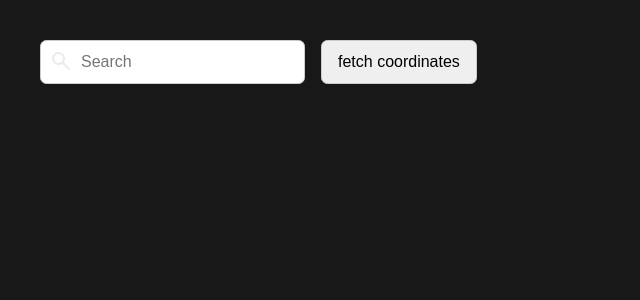
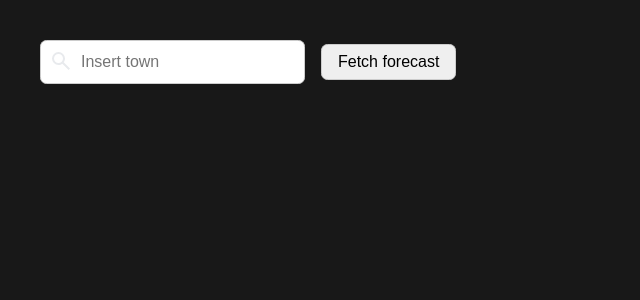
Before and after one commit to rzokdiewka/weatherForecast, a Vue app in the folder weatherForecast/: page / in a window 1280 px wide. Shown: the top 300 px of the page, without its empty margins (0-640 px from the left). Built offline with nearby package versions, Linux system fonts and the light colour scheme.

Commit message:
search on enter, fixes

```diff
--- a/weatherForecast/src/assets/main.css
+++ b/weatherForecast/src/assets/main.css
@@ -12,7 +12,6 @@ main {
   display: flex;
   flex-direction: column;
   justify-content: space-around;
-  align-items: center;
   margin: 2rem;
 }
 
@@ -41,6 +40,9 @@ button:active {
 
 div {
   display: flex;
+  flex-direction: column;
+  align-items: center;
+  text-align: center;
 }
 
 table,
--- a/weatherForecast/src/components/ForecastFetcher.vue
+++ b/weatherForecast/src/components/ForecastFetcher.vue
@@ -103,14 +103,13 @@ watch(
   () => forecastData.value,
   () => {
     const data: WeatherData = transformData(forecastData.value)
-    console.log('forecast', data)
     emit('updateForecast', data)
   }
 )
 </script>
 
 <template>
-  <div v-if="town">{{ town }}, {{ timezone }}</div>
+  <span v-if="town">{{ town }}, {{ timezone }}</span>
 </template>
 
 <style scoped></style>
--- a/weatherForecast/src/components/TownSearch.vue
+++ b/weatherForecast/src/components/TownSearch.vue
@@ -1,15 +1,27 @@
 <script setup lang="ts">
-import { ref, watch } from 'vue'
+import { onMounted, ref, watch } from 'vue'
 
 const townInput = ref()
 let queryParams = null
 const townCoordinatesUrl = ref()
 const lon = ref()
 const lat = ref()
-const name = ref()
+const name = ref(null)
 const refresh = ref<boolean>(false)
 
 const emit = defineEmits(['updateCoordinates', 'refresh'])
+let input: HTMLDataElement = document.getElementById("search-input")
+
+onMounted(()=> {
+  input = document.getElementById("search-input")
+
+  input.addEventListener("keypress", function(event) {
+    if (event.key === "Enter") {
+      event.preventDefault();
+      document.getElementById("search-button").click()
+    }
+  });
+})
 
 const getTownCoordinates = async () => {
   await fetch(townCoordinatesUrl.value)
@@ -34,9 +46,9 @@ watch(
 </script>
 
 <template>
-  <div class="flex">
-    <input v-model="townInput" type="text" class="grow" placeholder="Search" />
-    <button class="btn btn-neutral" @click="getTownCoordinates">fetch coordinates</button>
+  <div class="search">
+    <input id="search-input" v-model="townInput" type="text" placeholder="Insert town" />
+    <button id="search-button"  @click="getTownCoordinates">Fetch forecast</button>
   </div>
 </template>
 
@@ -47,4 +59,9 @@ input[type='text'] {
   background-repeat: no-repeat;
   padding: 0.75rem 1rem 0.75rem 2.5rem;
 }
+
+.search {
+  display: flex;
+  flex-direction: row;
+}
 </style>
--- a/weatherForecast/src/views/MainView.vue
+++ b/weatherForecast/src/views/MainView.vue
@@ -51,8 +51,12 @@ const getForecastData = (fd: WeatherData) => {
     :refetch="refetch"
     @update-forecast="getForecastData"
   />
-  <div id="chart-container" v-if="coordinates.name" style="width: 1000px; height: 600px">
-    <ForecastCharts :forecastData="forecastData" />
+  <div v-if="coordinates.name">
+
+    <div id="chart-container"  style="width: 1000px; height: 600px">
+      <ForecastCharts :forecastData="forecastData" />
+    </div>
+    <ForecastTable  :forecastData="forecastData" />
   </div>
-  <ForecastTable v-if="coordinates.name" :forecastData="forecastData" />
+
 </template>
```
Also changed, not shown: 1 other file (tests, documents, lock files or other folders).
